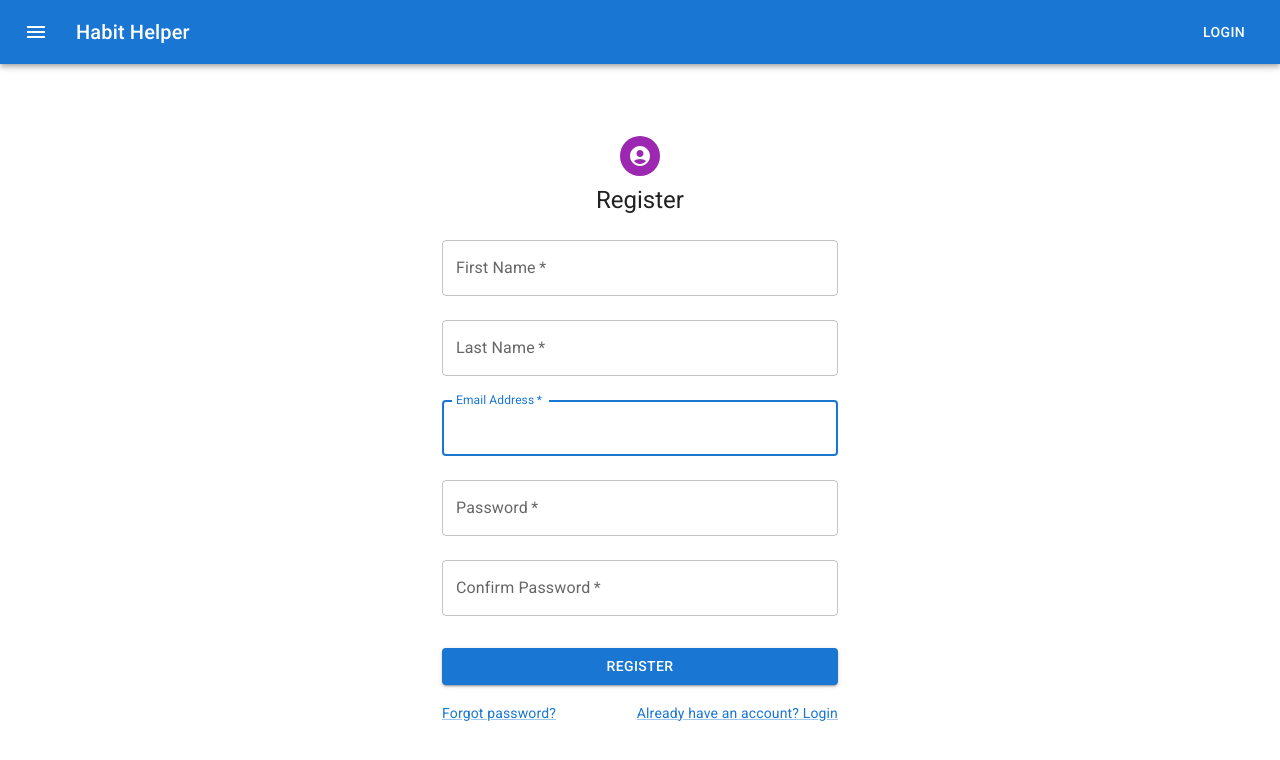
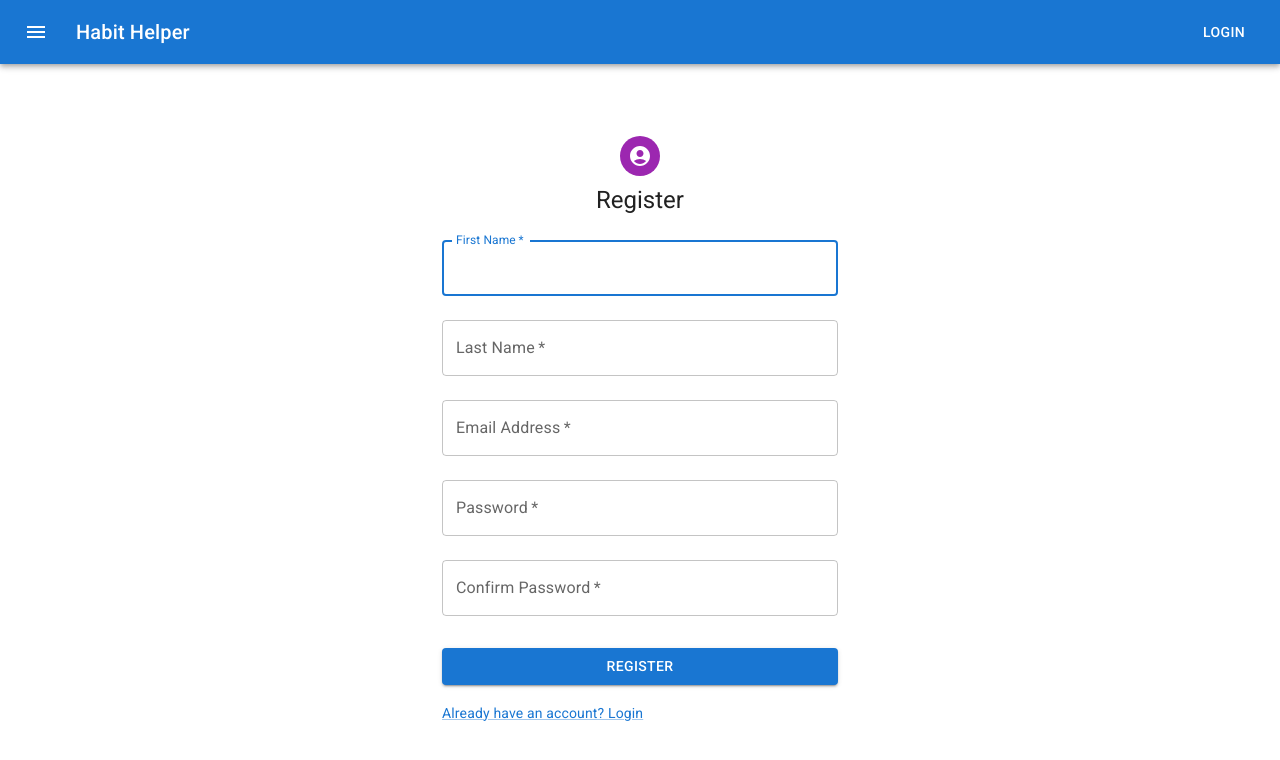
Before and after one commit to MTU-CS3141-Team15/CS3141-R02-team15, a React (Create React App) app in the folder apps/frontend/: page /register in a window 1280 px wide. Shown: the top 760 px of the page. Built offline with nearby package versions, Linux system fonts and the light colour scheme.

Commit message:
Finalize register page
Added some <Link href=""> to make the   link functionals. Everything should be working fine now, there doesn't seems to be any more of the prettier/prettier error

```diff
--- a/apps/frontend/src/pages/Login.tsx
+++ b/apps/frontend/src/pages/Login.tsx
@@ -111,7 +111,7 @@ export default function Login() {
               </Link>
             </Grid>
             <Grid item>
-              <Link href="#" variant="body2">
+              <Link href="/register" variant="body2">
                 {"Don't have an account? Sign Up"}
               </Link>
             </Grid>
--- a/apps/frontend/src/pages/Register.tsx
+++ b/apps/frontend/src/pages/Register.tsx
@@ -57,7 +57,6 @@ export default function Register() {
             label="Last Name"
             name="lastName"
             autoComplete="lastName"
-            autoFocus
           />
           <TextField
             margin="normal"
@@ -67,7 +66,6 @@ export default function Register() {
             label="Email Address"
             name="email"
             autoComplete="email"
-            autoFocus
           />
           <TextField
             margin="normal"
@@ -98,13 +96,8 @@ export default function Register() {
             Register
           </Button>
           <Grid container>
-            <Grid item xs>
-              <Link href="#" variant="body2">
-                Forgot password?
-              </Link>
-            </Grid>
             <Grid item>
-              <Link href="#" variant="body2">
+              <Link href="/login" variant="body2">
                 {"Already have an account? Login"}
               </Link>
             </Grid>
```
Also changed, not shown: 1 other file (tests, documents, lock files or other folders).
